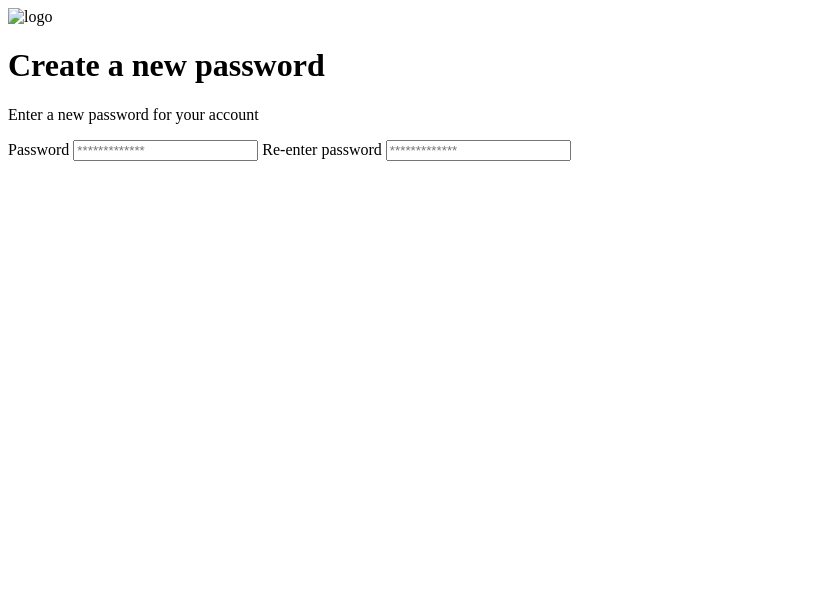
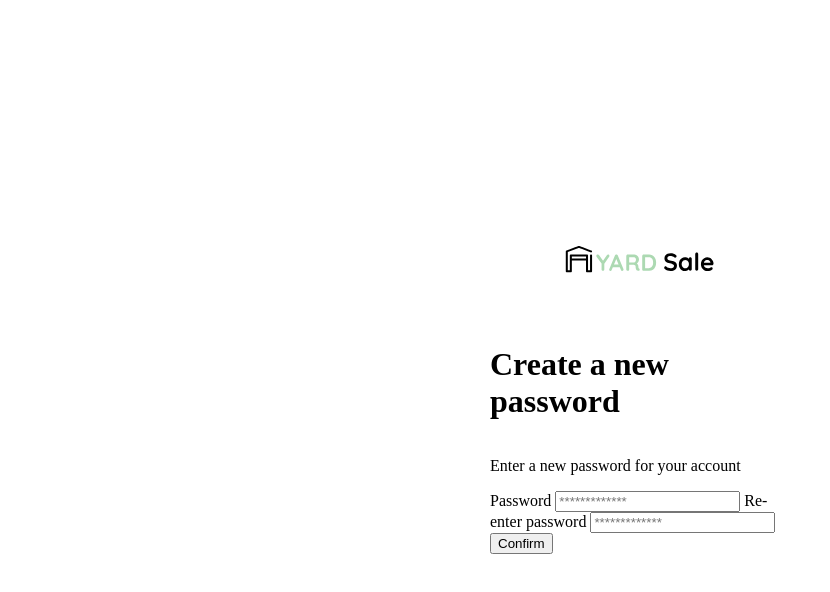
Before and after one commit to SergioUNAM/Proyecto1_curso_frontend-developer, a plain HTML site: page contraseña.html in a window 1280 px wide. Shown: the whole page, without its empty margins (0-830 px from the left). Drawn offline with Linux system fonts and the light colour scheme.

Commit message:
adding logo

```diff
--- a/contraseña.html
+++ b/contraseña.html
@@ -4,11 +4,36 @@
     <meta charset="UTF-8">
     <meta name="viewport" content="width=device-width, initial-scale=1.0">
     <title>Document</title>
+
+    <style>
+        body{
+            margin: 0;
+        }
+         .login{
+            width: 100%;
+            height: 100vh;
+            display: grid;
+            place-items: center;
+         }
+
+         .form-container{
+            display: grid;
+            grid-template-rows: auto 1fr auto;
+            width: 300px;
+         }
+         .logo{
+            width: 150px;
+            margin-bottom: 48px;
+            justify-self: center;
+         }
+
+    </style>
+
 </head>
 <body>
     <div class="login">
         <div class="form-container">
-            <img src="" alt="logo" class="logo">
+            <img src="./logos/logo_yard_sale.svg" alt="logo" class="logo">
             <h1 class="title">Create a new password</h1>
             <p class="subtitle">Enter a new password for your account</p>
             <form action="/" class="form">
@@ -16,6 +41,7 @@
                 <input type="password" name="" id="password" placeholder="*************" class="input input-password">
                 <label for="new-password" class="label">Re-enter password</label>
                 <input type="password" name="" id="new-password" placeholder="*************" class="input input-password">
+                <input type="submit" value="Confirm" class="primary-button login-button">
             </form>
         </div>
     </div>
```
Also changed, not shown: 1 other file.
